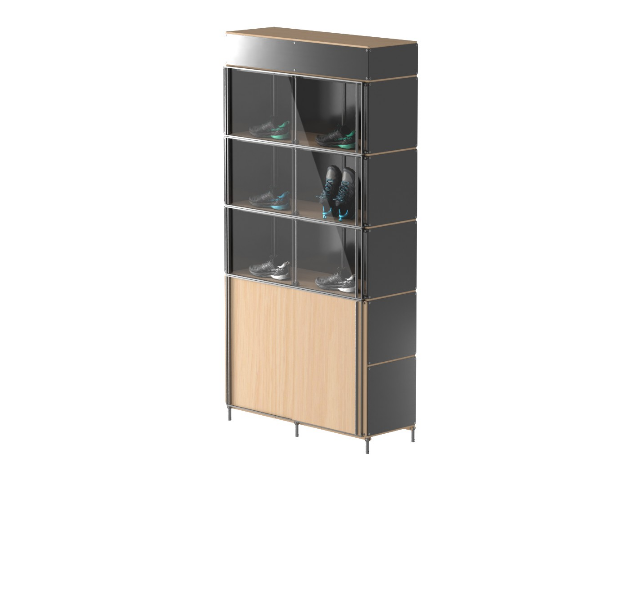
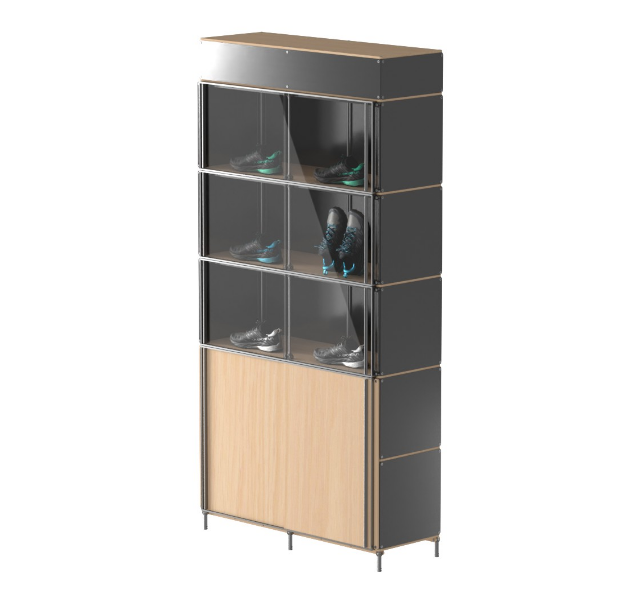
Before and after one commit to wndud630/module1, a plain HTML site: page index.html in a window 1280 px wide. Shown: the whole page, without its empty margins (318-958 px from the left). Drawn offline with Linux system fonts and the light colour scheme.

Commit message:
Update index.html

```diff
--- a/index.html
+++ b/index.html
@@ -14,7 +14,7 @@
       align-items: center; /* 세로 중앙 정렬 */
     }
     canvas {
-      width: 450px; /* 필요에 따라 크기 조정 */
+      width: 45%; /* 필요에 따라 크기 조정 */
       height: auto; /* 비율 유지 */
       display: block;
     }
```
